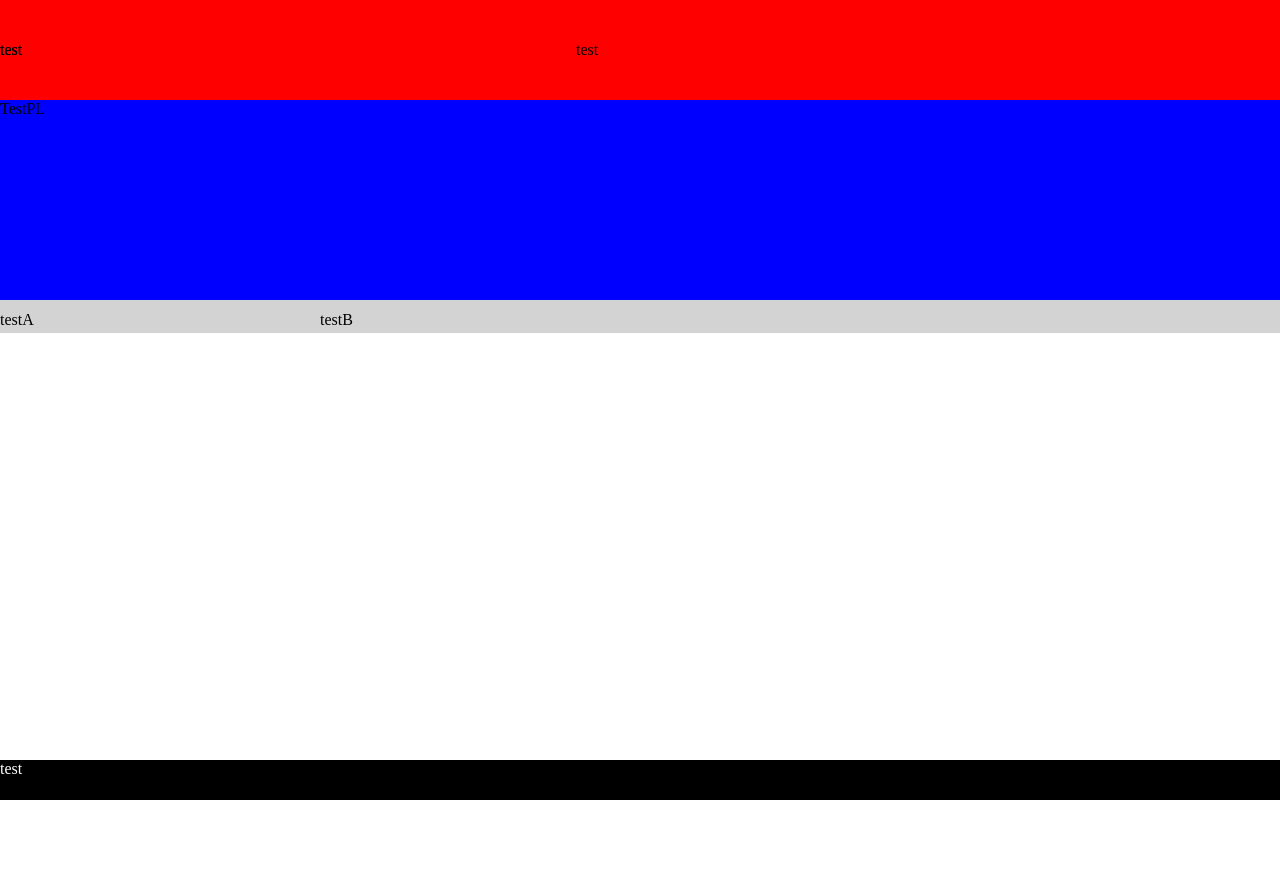
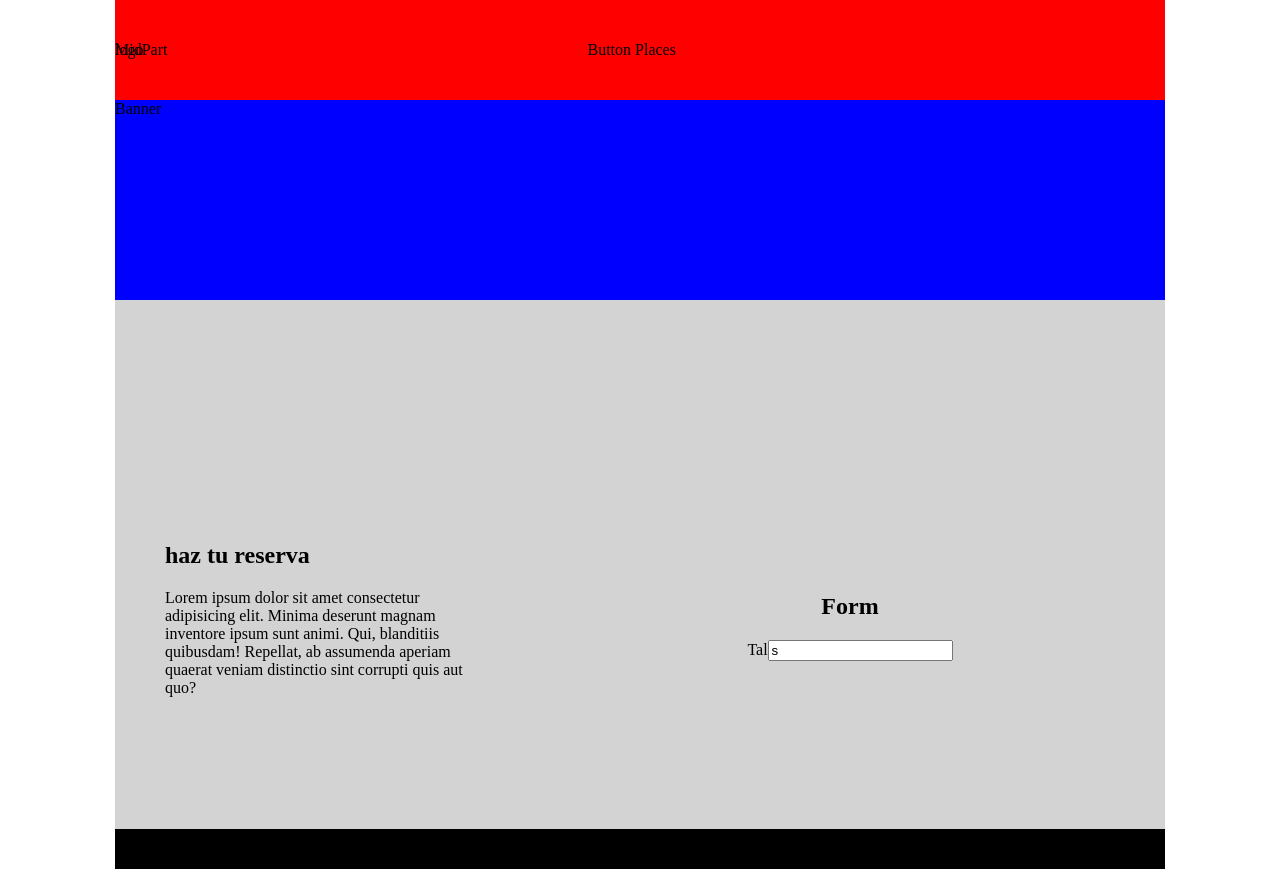
Before and after one commit to templateCoffe/Frontend, a Vue app: page / in a window 1280 px wide. Before the commit the page ends 800 px from the top, so only its background shows below. Built offline with nearby package versions, Linux system fonts and the light colour scheme.

Commit message:
fix: stylesheet adjustments

```diff
--- a/src/components/Footer.vue
+++ b/src/components/Footer.vue
@@ -7,10 +7,7 @@
 <style scoped>
 .Footer {
     background-color: black;
-    position: absolute;
     bottom: 0;
-    width: 100vw;
     height: 40px;
-    color: white;
 }
 </style>
--- a/src/components/Header.vue
+++ b/src/components/Header.vue
@@ -1,23 +1,36 @@
 <template>
     <div class="Header">
+        <div class="LogoPlace">
+            logo
+        </div>
         <div class="MidPart">
-            test
+            MidPart
         </div>
         <div class="ButtonPlaces">
-            test
-        </div>
-        <div class="LogoPlace">
-            test
+            Button Places
         </div>
     </div>
     <div class="Banner">
-        TestPL
+        Banner
     </div>
 </template>
 
 <style scoped>
 .Banner {
+    grid-area: Banner;
     background: blue;
     height: 200px;
   }
+
+  .MidPart {
+    grid-area: 1 / 1 / 2 / 2;
+  }
+
+  .ButtonPlaces {
+    grid-area: 1 / 2 / 2 / 3;
+  }
+
+  .LogoPlace {
+    grid-area: 1 / 1 / 2 / 1;
+  }
 </style>
--- a/src/components/Reservas.vue
+++ b/src/components/Reservas.vue
@@ -8,10 +8,13 @@ import Footer from './Footer.vue';
     <div class="container">
         <div class="Body">
             <div class="Description">
-                testA
+                <h2>haz tu reserva</h2>
+            <p>Lorem ipsum dolor sit amet consectetur adipisicing elit. Minima deserunt magnam inventore ipsum sunt animi. Qui, blanditiis quibusdam! Repellat, ab assumenda aperiam quaerat veniam distinctio sint corrupti quis aut quo?</p>
             </div>
             <div class="FormPlace">
-                testB
+                <h2>Form</h2>
+                <label for="s">Tal</label>
+                <input type="text" name="s" value="s">
             </div>
         </div>
 
@@ -21,12 +24,20 @@ import Footer from './Footer.vue';
 
 <style scoped>
 .container {
-    min-height: calc(100% - 100px);
     /* Resta la altura del header y footer */
     background-color: lightgray;
     /* Para visualizar el contenedor */
 }
+
 .Description {
-    min-height: 100%;
+    grid-area: Description;
+    width: 25vw;
+    margin: 50px;
+}
+
+.FormPlace {
+    grid-area: FormPlace;
+    text-align: center;
+    align-content: center
 }
 </style>
--- a/src/style.css
+++ b/src/style.css
@@ -76,7 +76,6 @@ button:focus-visible {
 
 body {
   margin: 0;
-  display: flex;
   place-items: center;
 }
 
@@ -92,7 +91,7 @@ body {
     "Banner"
     "Body"
     "Footer";
-    position:relative;
+    height: 100%;
 }
 
 .Header {
@@ -103,26 +102,11 @@ body {
   grid-auto-flow: row;
   grid-area: Header;
   background: red;
-  width: 100vw;
   min-height: 100px;
   align-items: center;
 }
 
-.MidPart {
-  grid-area: 1 / 1 / 2 / 2;
-}
 
-.ButtonPlaces {
-  grid-area: 1 / 2 / 2 / 3;
-}
-
-.LogoPlace {
-  grid-area: 1 / 1 / 2 / 2;
-}
-
-.Banner {
-  grid-area: Banner;
-}
 
 .Body {
   display: grid;
@@ -135,13 +119,7 @@ body {
   grid-area: Body;
 }
 
-.Description {
-  grid-area: Description;
-}
 
-.FormPlace {
-  grid-area: FormPlace;
-}
 
 .Footer {
   grid-area: Footer;
```
